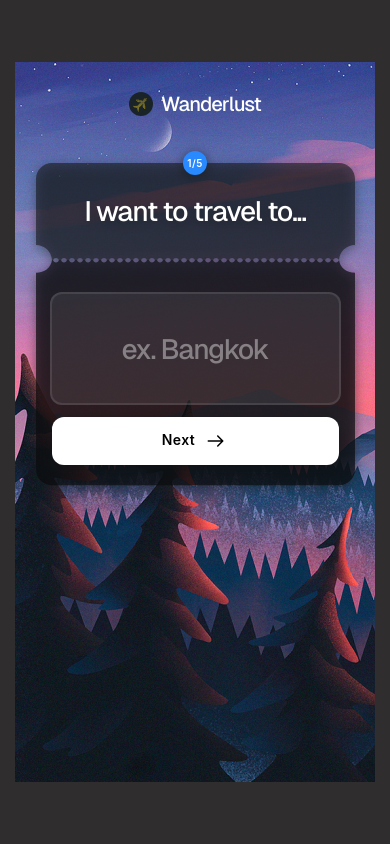
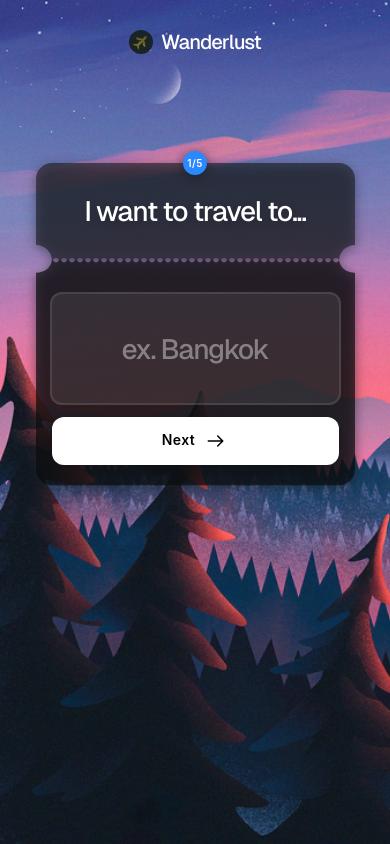
Before and after one commit to DipeshRajoria007/ai-trip-planner, a React (Vite) app: page /fill-details in a window 390 px wide. Built offline with nearby package versions, Linux system fonts and the light colour scheme.

Commit message:
change mobile screen size

```diff
--- a/src/components/IntroScreen/style.css
+++ b/src/components/IntroScreen/style.css
@@ -3,14 +3,14 @@
   flex-direction: column;
   align-items: center;
   justify-content: flex-start;
-  width: 360px;
-  height: 720px;
+  width: 480px;
+  height: 860px;
   background-color: #192226;
   position: relative;
 }
 
 /* Small devices (phones, 360px and down) */
-@media only screen and (max-width: 360px) {
+@media only screen and (max-width: 480px) {
   .introScreen {
     display: flex;
     flex-direction: column;
--- a/src/components/ItineraryScreen/style.css
+++ b/src/components/ItineraryScreen/style.css
@@ -2,8 +2,8 @@
   display: flex;
   flex-direction: column;
   align-items: center;
-  width: 360px;
-  height: 720px;
+  width: 480px;
+  height: 860px;
   background: #0b0c0e;
   overflow: hidden;
   position: relative;
@@ -21,12 +21,12 @@
 }
 
 /* Small devices (phones, 600px and down) */
-@media only screen and (max-width: 360px) {
+@media only screen and (max-width: 480px) {
   .itinerary-screen {
     display: flex;
     align-items: center;
     justify-content: center;
-    height: 100vh;
+    min-height: 100vh;
     width: 100vw;
     height: max-content;
     background: #0b0c0e;
--- a/src/components/MainScreen/mainScreen.css
+++ b/src/components/MainScreen/mainScreen.css
@@ -2,15 +2,14 @@
   display: flex;
   flex-direction: column;
   align-items: center;
-  width: 360px;
-  height: 720px;
+  width: 480px;
+  height: 860px;
   position: relative;
   background-color: #192226;
-
 }
 
-/* Small devices (phones, 360px and down) */
-@media only screen and (max-width: 360px) {
+/* Small devices (phones, 480px and down) */
+@media only screen and (max-width: 480px) {
   .mainScreen {
     display: flex;
     flex-direction: column;
```
